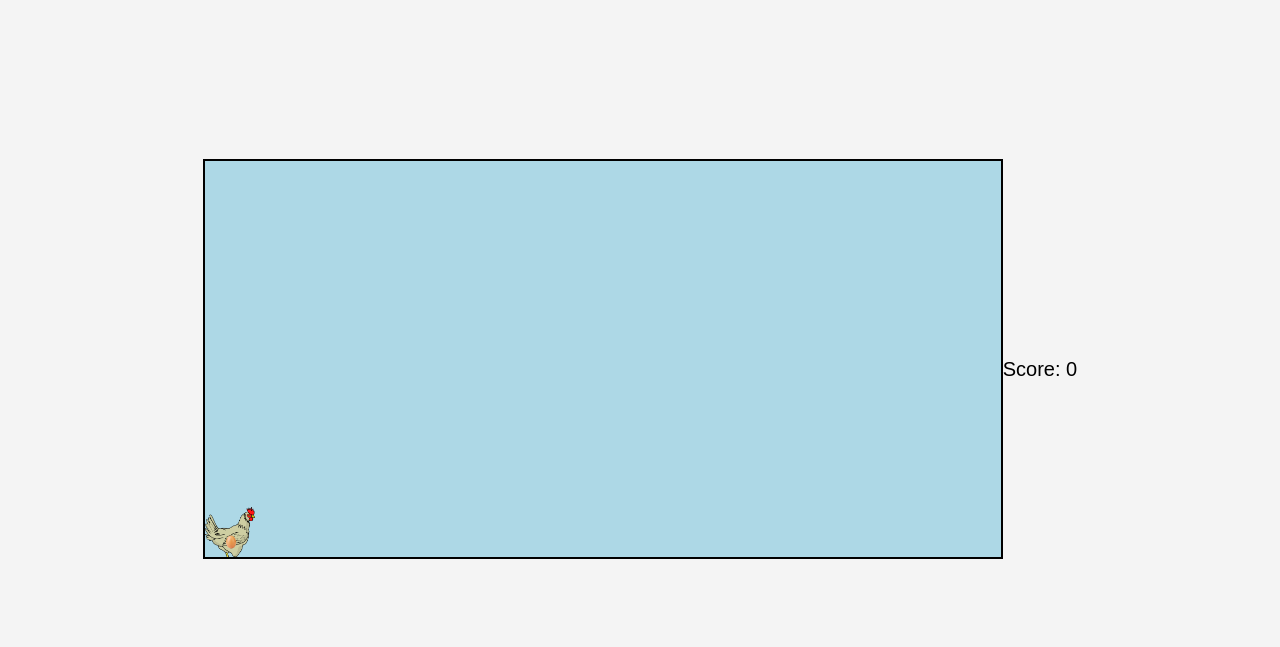
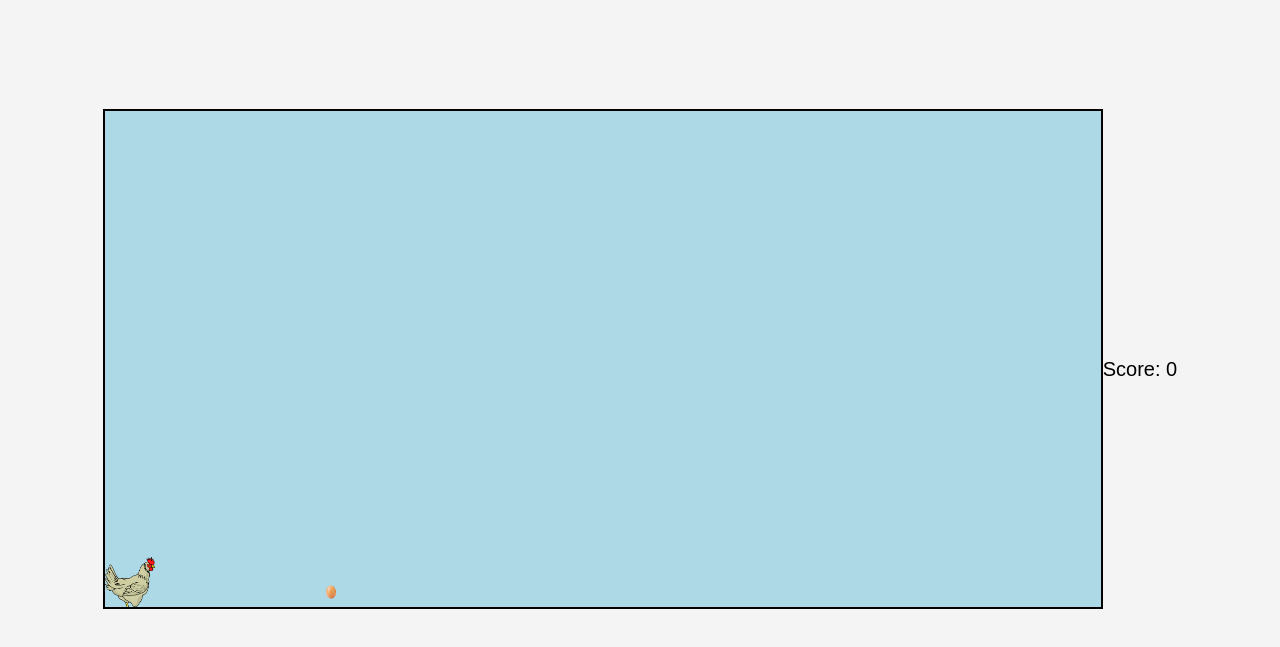
Before and after one commit to kvdh27/endless-runner, a plain HTML site: page index.html in a window 1280 px wide. Shown: the part 41-688 px from the top of the page. Drawn offline with Linux system fonts and the light colour scheme.

Commit message:
Update style.css

```diff
--- a/style.css
+++ b/style.css
@@ -21,8 +21,8 @@ h1 {
 
 #gameArea {
     position: relative;
-    width: 800px;
-    height: 400px;
+    width: 1000px;
+    height: 500px;
     background-color: #add8e6;
     overflow: hidden;
     border: 2px solid #000;
@@ -43,7 +43,7 @@ h1 {
     bottom: 0;
     width: 30px;
     height: 30px;
-    background-image: url('ei.png'); /* Afbeelding van de kip */
+    background-image: url('ei.png'); /* Afbeelding van het ei */
     background-size: cover;
     background-repeat: no-repeat;
 }
```
